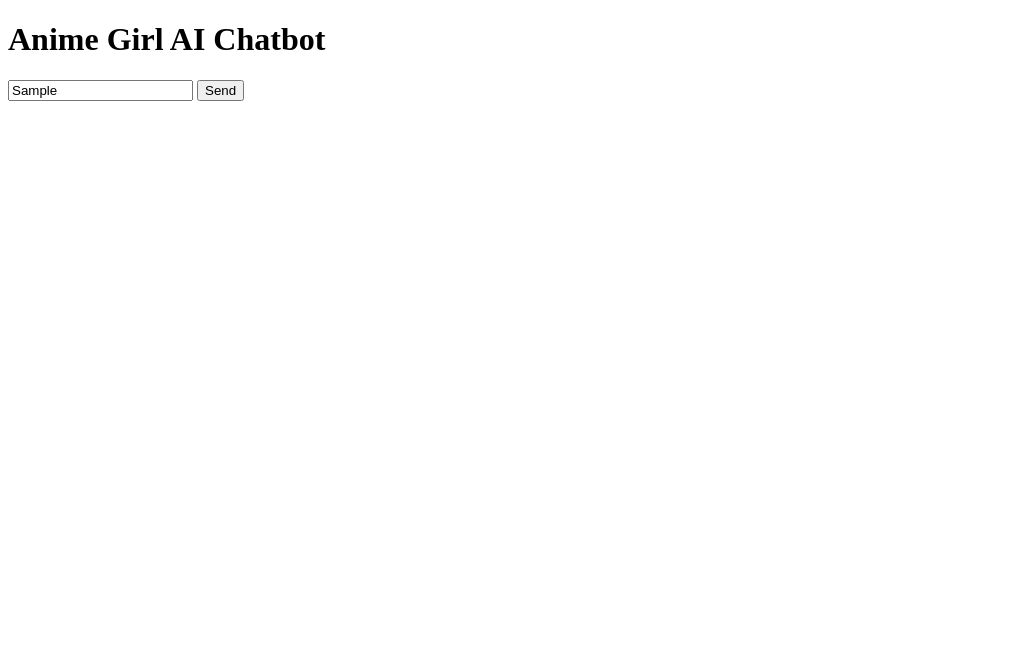
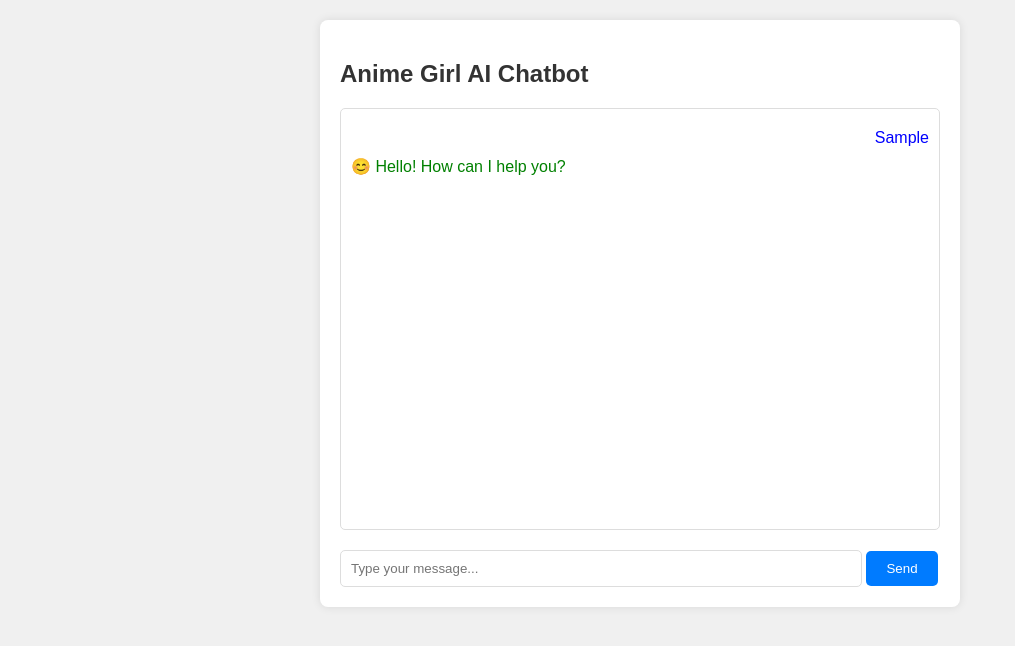
Before and after one commit to dcshakya66-lgtm/VIRTUAL-WORLD-, a website: page index.html in a window 1280 px wide. Both pictures are taken after typing "Sample" into the empty fields and a click on the button "Send". Shown: the whole page, without its empty margins (0-1015 px from the left). Drawn offline with Linux system fonts and the light colour scheme.

Commit message:
Update index.html with complete anime girl AI chatbot website.

```diff
--- a/index.html
+++ b/index.html
@@ -4,15 +4,123 @@
     <meta charset="UTF-8">
     <meta name="viewport" content="width=device-width, initial-scale=1.0">
     <title>Anime Girl AI Chatbot</title>
-    <link rel="stylesheet" href="style.css">
+    <style>
+        body {
+            font-family: Arial, sans-serif;
+            background-color: #f0f0f0;
+            color: #333;
+            margin: 0;
+            padding: 20px;
+        }
+        #chat-container {
+            background: #fff;
+            border-radius: 8px;
+            box-shadow: 0 0 10px rgba(0, 0, 0, 0.1);
+            padding: 20px;
+            max-width: 600px;
+            margin: auto;
+        }
+        #messages {
+            height: 400px;
+            overflow-y: auto;
+            margin-bottom: 20px;
+            padding: 10px;
+            border: 1px solid #ddd;
+            border-radius: 5px;
+        }
+        .message {
+            margin: 10px 0;
+        }
+        .user {
+            text-align: right;
+            color: blue;
+        }
+        .bot {
+            text-align: left;
+            color: green;
+        }
+        #user-input {
+            width: calc(100% - 100px);
+            padding: 10px;
+            border: 1px solid #ddd;
+            border-radius: 5px;
+        }
+        #send-btn {
+            padding: 10px 20px;
+            border: none;
+            border-radius: 5px;
+            background-color: #007bff;
+            color: white;
+            cursor: pointer;
+        }
+        #send-btn:hover {
+            background-color: #0056b3;
+        }
+    </style>
 </head>
 <body>
-    <div class="chat-container">
-        <h1>Anime Girl AI Chatbot</h1>
-        <div class="chat-box" id="chat-box"></div>
-        <input type="text" id="user-input" placeholder="Type your message...">
+    <div id="chat-container">
+        <h2>Anime Girl AI Chatbot</h2>
+        <div id="messages"></div>
+        <input type="text" id="user-input" placeholder="Type your message..." />
         <button id="send-btn">Send</button>
     </div>
-    <script src="script.js"></script>
+    <script>
+        const messagesDiv = document.getElementById('messages');
+        const userInput = document.getElementById('user-input');
+        const sendBtn = document.getElementById('send-btn');
+
+        sendBtn.addEventListener('click', sendMessage);
+        userInput.addEventListener('keypress', function (e) {
+            if (e.key === 'Enter') {
+                sendMessage();
+            }
+        });
+
+        function sendMessage() {
+            const userMessage = userInput.value;
+            if (!userMessage) return;
+
+            displayMessage(userMessage, 'user');
+            userInput.value = '';
+            typingIndicator();
+
+            // Simulate AI response
+            setTimeout(() => {
+                const botResponse = generateAIResponse(userMessage);
+                displayMessage(botResponse, 'bot');
+            }, 1000);
+        }
+
+        function displayMessage(message, sender) {
+            const messageDiv = document.createElement('div');
+            messageDiv.classList.add('message', sender);
+            messageDiv.innerHTML = message;
+            messagesDiv.appendChild(messageDiv);
+            messagesDiv.scrollTop = messagesDiv.scrollHeight;
+        }
+
+        function typingIndicator() {
+            const typingIndicatorDiv = document.createElement('div');
+            typingIndicatorDiv.innerHTML = '<em>...typing</em>';
+            messagesDiv.appendChild(typingIndicatorDiv);
+            messagesDiv.scrollTop = messagesDiv.scrollHeight;
+
+            setTimeout(() => {
+                messagesDiv.removeChild(typingIndicatorDiv);
+            }, 1000);
+        }
+
+        function generateAIResponse(userMessage) {
+            // Simple AI Response Generation Logic with Emoji
+            const responses = [
+                '😊 Hello! How can I help you?',
+                '🤖 I am here to assist you!',
+                '🌟 What can I do for you today?',
+                '💬 Let’s chat!'
+            ];
+            return responses[Math.floor(Math.random() * responses.length)];
+        }
+    </script>
 </body>
 </html>
```
